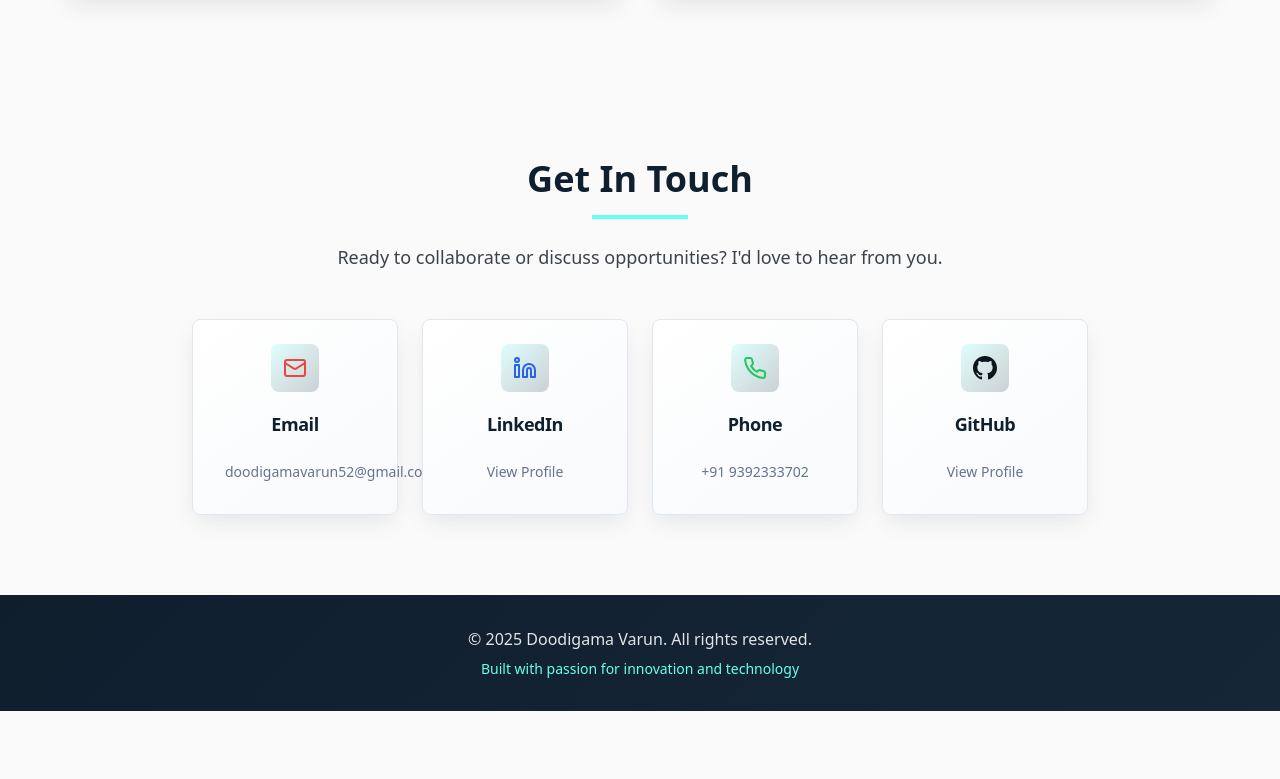
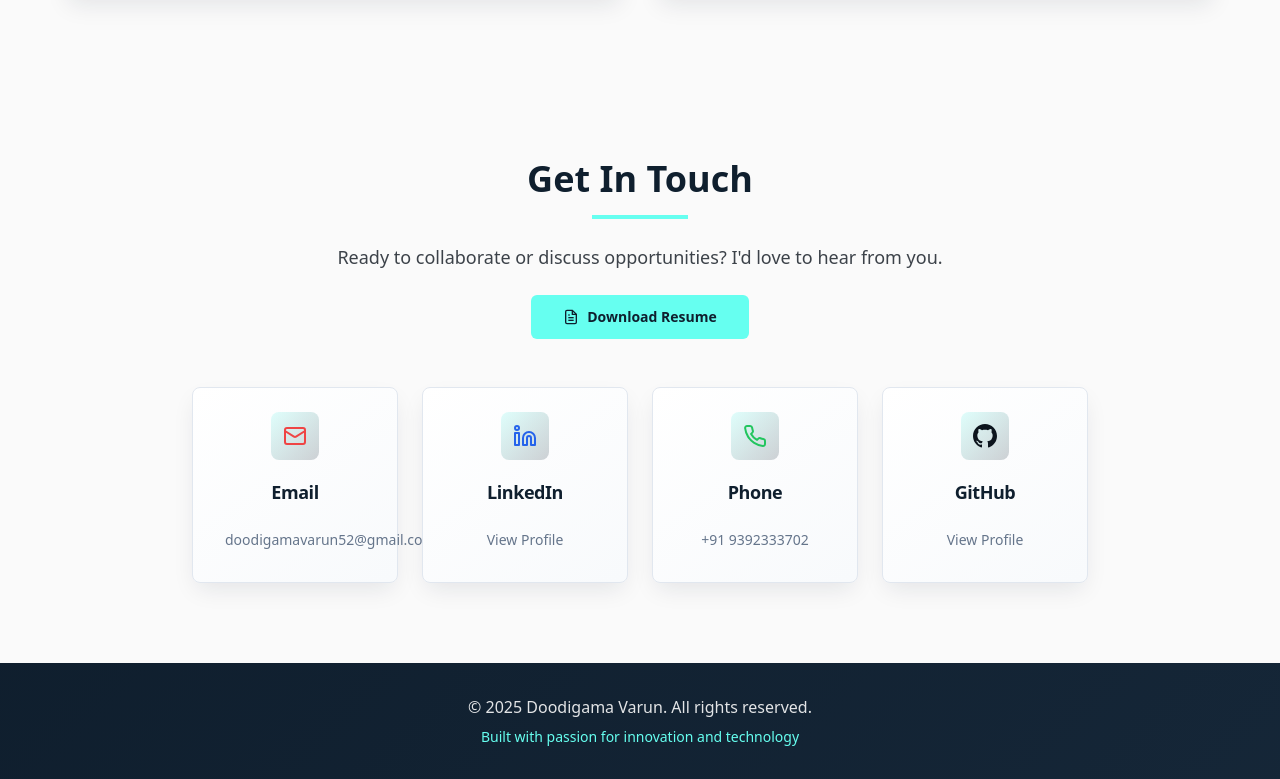
Before and after one commit to Doodigamavarun/doodigamavarun-portfolio, a React (Vite) app: page / in a window 1280 px wide. Shown: the part 2356-3135 px from the top of the page. Before the commit the page ends 3067 px from the top, so only its background shows below. Built offline with nearby package versions, Linux system fonts and the light colour scheme.

Commit message:
Add resume link
Add a link to the resume.

```diff
--- a/src/components/Contact.tsx
+++ b/src/components/Contact.tsx
@@ -46,9 +46,26 @@ const Contact = () => {
             Get In Touch
           </h2>
           <div className="w-24 h-1 bg-teal-accent mx-auto mb-6"></div>
-          <p className="text-lg text-foreground/80">
+          <p className="text-lg text-foreground/80 mb-6">
             Ready to collaborate or discuss opportunities? I'd love to hear from you.
           </p>
+          <Button variant="accent" size="lg" asChild>
+            <a
+              href="/lovable-uploads/e1210f2f-f8c8-4765-9ea7-0d8c65b64e46.png"
+              target="_blank"
+              rel="noopener noreferrer"
+              className="inline-flex items-center gap-2"
+            >
+              <svg className="w-5 h-5" viewBox="0 0 24 24" fill="none" stroke="currentColor" strokeWidth="2">
+                <path d="M14 2H6a2 2 0 0 0-2 2v16a2 2 0 0 0 2 2h12a2 2 0 0 0 2-2V8z"/>
+                <polyline points="14,2 14,8 20,8"/>
+                <line x1="16" y1="13" x2="8" y2="13"/>
+                <line x1="16" y1="17" x2="8" y2="17"/>
+                <polyline points="10,9 9,9 8,9"/>
+              </svg>
+              Download Resume
+            </a>
+          </Button>
         </div>
 
         <div className="grid grid-cols-1 md:grid-cols-2 lg:grid-cols-4 gap-6">
```
Also changed, not shown: public/lovable-uploads/e1210f2f-f8c8-4765-9ea7-0d8c65b64e46.png (added).
